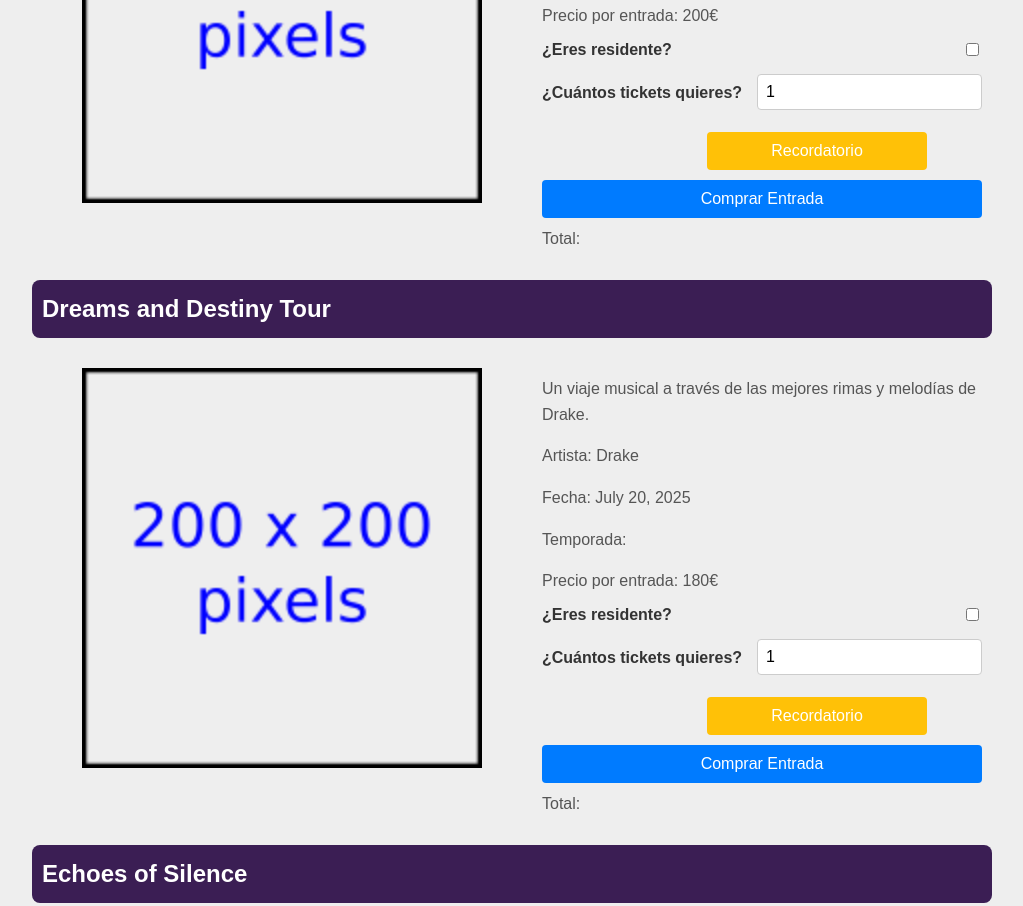
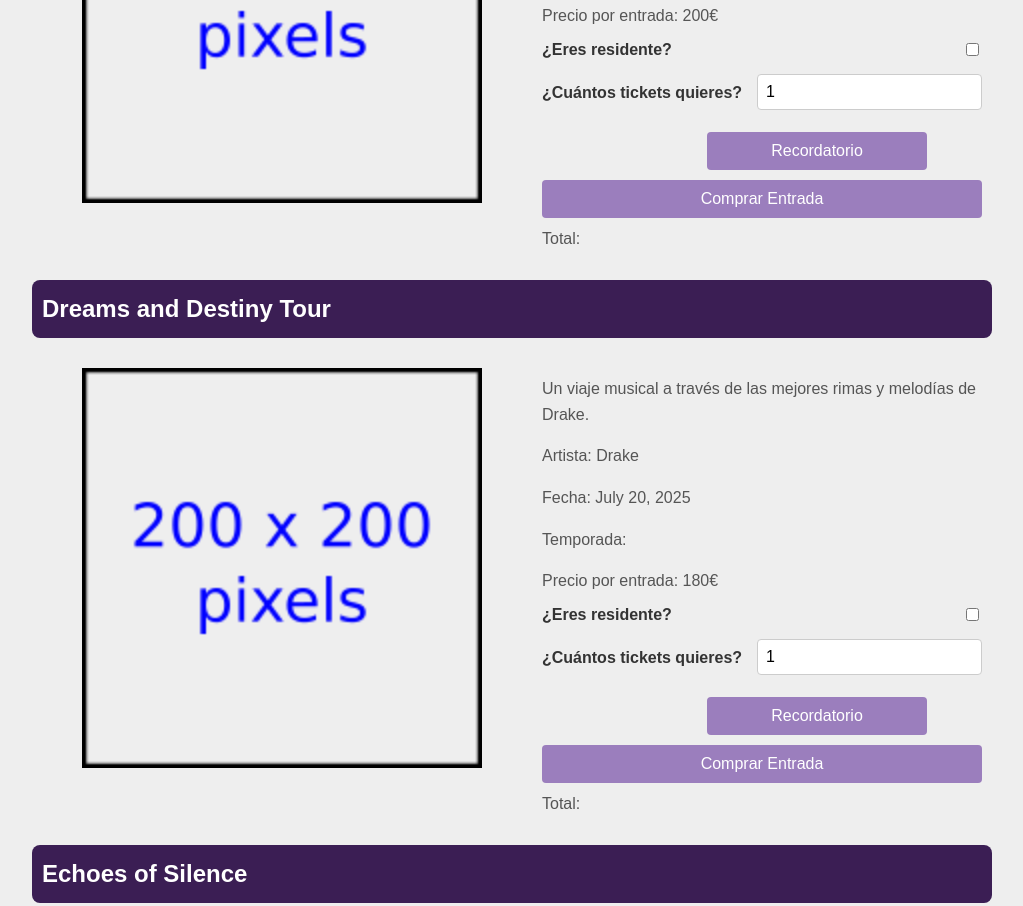
Before and after one commit to AJBeltran945/EntornoCliente_Project, a plain HTML site: page index.html in a window 1280 px wide. Shown: the part 878-1784 px from the top of the page, without its empty margins (128-1151 px from the left). Drawn offline with Linux system fonts and the light colour scheme.

Commit message:
style changes

```diff
--- a/styles.css
+++ b/styles.css
@@ -209,11 +209,11 @@ input[type="checkbox"] {
 }
 
 .purchase-btn {
-    background-color: #007bff;
+    background-color: #9B7EBD;
 }
 
 .purchase-btn:hover {
-    background-color: #0056b3;
+    background-color: #D4BEE4;
 }
 
 .recordatorio{
@@ -234,11 +234,11 @@ input[type="checkbox"] {
 }
 
 .reminder-btn {
-    background-color: #ffc107;
+    background-color: #9B7EBD;
 }
 
 .reminder-btn:hover {
-    background-color: #e0a800;
+    background-color: #D4BEE4;
 }
 /* /data concierto */
 /* /concierto */
```
